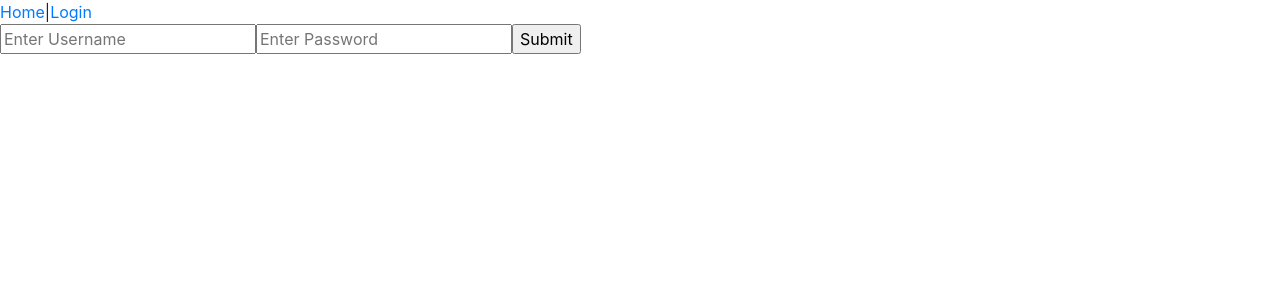
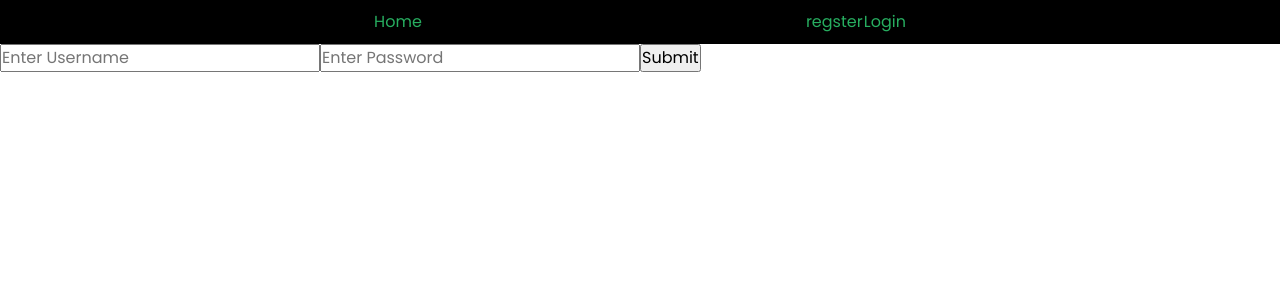
Before and after one commit to Muzmmil207/django-react-chat-app, a React (Create React App) app in the folder frontend/: page /login in a window 1280 px wide. Shown: the top 300 px of the page. Built offline with nearby package versions, Linux system fonts and the light colour scheme.

Commit message:
build regiseration system

```diff
--- a/frontend/public/index.html
+++ b/frontend/public/index.html
@@ -1,36 +1,21 @@
 <!DOCTYPE html>
 <html lang="en">
+
 <head>
   <meta charset="utf-8" />
   <link rel="icon" href="%PUBLIC_URL%/favicon.ico" />
   <meta name="viewport" content="width=device-width, initial-scale=1" />
-    <meta name="theme-color" content="#000000" />
-    <meta
-      name="description"
-      content="Web site created using create-react-app"
-    />
+  <meta name="description" content="Web site created using create-react-app" />
   <link rel="apple-touch-icon" href="%PUBLIC_URL%/logo192.png" />
-    <!--
-      manifest.json provides metadata used when your web app is installed on a
-      user's mobile device or desktop. See https://developers.google.com/web/fundamentals/web-app-manifest/
-    -->
+
   <link rel="manifest" href="%PUBLIC_URL%/manifest.json" />
   <link rel="stylesheet" href="https://cdn.jsdelivr.net/npm/bootstrap@4.5.3/dist/css/bootstrap.min.css"
     integrity="sha384-TX8t27EcRE3e/ihU7zmQxVncDAy5uIKz4rEkgIXeMed4M0jlfIDPvg6uqKI2xXr2" crossorigin="anonymous">
   <title>React App</title>
 </head>
+
 <body>
-    <noscript>You need to enable JavaScript to run this app.</noscript>
   <div id="root"></div>
-    <!--
-      This HTML file is a template.
-      If you open it directly in the browser, you will see an empty page.
+</body>
 
-      You can add webfonts, meta tags, or analytics to this file.
-      The build step will place the bundled scripts into the <body> tag.
-
-      To begin the development, run `npm start` or `yarn start`.
-      To create a production bundle, use `npm run build` or `yarn build`.
-    -->
-  </body>
 </html>
--- /dev/null
+++ b/frontend/src/App.css
@@ -0,0 +1,57 @@
+@import url('https://fonts.googleapis.com/css2?family=Poppins:ital,wght@0,100;0,200;0,300;0,400;0,500;0,600;0,700;0,800;0,900;1,100;1,200;1,300;1,400;1,500;1,600;1,700;1,800&display=swap');
+
+
+* {
+    font-family: 'Poppins', sans-serif;
+    margin: 0;
+    padding: 0;
+    box-sizing: border-box;
+    scroll-behavior: smooth;
+}
+
+:root {
+    --color-primary: #191d2b;
+    --color-secondary: #27AE60;
+    --color-white: #FFFFFF;
+    --color-black: #000;
+    --color-grey-0: #f8f8f8;
+    --color-grey-1: #dbe1e8;
+    --color-grey-2: #b2becd;
+    --color-grey-3: #6c7983;
+    --color-grey-4: #454e56;
+    --color-grey-5: #2a2e35;
+    --color-grey-6: #12181b;
+    --br-sm-2: 14px;
+    --tran: all .4s ease-in-out;
+    --box-shadow-1: 0 3px 15px rgba(0, 0, 0, .2);
+}
+
+a {
+    display: inline-block;
+    text-decoration: none;
+    color: var(--color-secondary);
+}
+
+body {
+    height: 100vh;
+}
+
+header {
+    background-color: black;
+    width: 100%;
+    display: flex;
+    justify-content: space-evenly;
+    align-items: center;
+    padding: 10px 0;
+    color: var(--color-grey-0);
+}
+
+header div {
+    margin: 0 10px;
+}
+
+.auth {
+    width: 100px;
+    display: flex;
+    justify-content: space-between;
+}
--- a/frontend/src/App.js
+++ b/frontend/src/App.js
@@ -1,12 +1,15 @@
 import React from "react";
+import './App.css';
+
 import { BrowserRouter, Routes, Route } from "react-router-dom";
 // import { Login } from "./components/Login";
 // import { Chat } from "./components/Chat";
 import { Navbar } from "./components/Navbar";
 import { AuthProvider } from "./context/AuthContext";
-import {HomePage} from './pages/HomePage';
-import {LoginPage} from './pages/LoginPage';
-import {Chat} from './pages/ChatPage';
+import { HomePage } from './pages/HomePage';
+import { LoginPage } from './pages/LoginPage';
+import RegisterPage from './pages/RegisterPage';
+import { Chat } from './pages/ChatPage';
 // import {PrivateRoute} from './utils/PrivateRoute';
 
 export default function App() {
@@ -16,9 +19,10 @@ export default function App() {
       <AuthProvider>
         <Navbar />
         <Routes>
-            <Route element={<HomePage /> }  path="/" exact/>
-            <Route element={<Chat /> }  path="/chat/:id" exact/>
+          <Route element={<HomePage />} path="/" exact />
+          <Route element={<Chat />} path="/chat/:id" exact />
           <Route element={<LoginPage />} path="/login" />
+          <Route element={<RegisterPage />} path="/register" />
         </Routes>
       </AuthProvider>
     </BrowserRouter>
--- a/frontend/src/components/Navbar.js
+++ b/frontend/src/components/Navbar.js
@@ -3,19 +3,26 @@ import { Link } from "react-router-dom";
 import AuthContext from "../context/AuthContext";
 
 export function Navbar() {
-  let {user, logoutUser} = useContext(AuthContext)
+  let { user, logoutUser } = useContext(AuthContext)
 
   return (
-    <>
+    <header>
+      <div className="home">
         <Link to="/">Home</Link>
-    <span>|</span>
+      </div>
+      <nav className="home">
         {user ? (
+
           <p onClick={logoutUser} >Logout</p>
         ) : (
+          <div className="auth">
+            <Link to="/register">regster</Link>
             <Link to="/login">Login</Link>
+          </div>
         )}
+      </nav>
 
       {user && <p>Hello {user.id}</p>}
-    </>
+    </header>
   );
 }
--- a/frontend/src/context/AuthContext.js
+++ b/frontend/src/context/AuthContext.js
@@ -1,4 +1,4 @@
-import {createContext, useState, useEffect} from 'react'
+import { createContext, useState, useEffect } from 'react'
 import jwt_decode from 'jwt-decode'
 import { useNavigate } from "react-router-dom";
 
@@ -6,14 +6,14 @@ const AuthContext = createContext()
 
 export default AuthContext
 
-export const AuthProvider = ({children}) => {
+export const AuthProvider = ({ children }) => {
 
-    let [authToken, setAuthToken] = useState(()=> localStorage.getItem('authToken') ? JSON.parse(localStorage.getItem('authToken')) : null)
-    let [user, setUser] = useState(()=> localStorage.getItem('authToken') ? jwt_decode(localStorage.getItem('authToken')) : null)
+    let [authToken, setAuthToken] = useState(() => localStorage.getItem('authToken') ? JSON.parse(localStorage.getItem('authToken')) : null)
+    let [user, setUser] = useState(() => localStorage.getItem('authToken') ? jwt_decode(localStorage.getItem('authToken')) : null)
     let [loading, setLoading] = useState(true)
     let navigate = useNavigate()
 
-    let loginUser = async (e)=> {
+    let loginUser = async (e) => {
         e.preventDefault()
 
         let response = await fetch('http://127.0.0.1:8000/api/token/', {
@@ -21,11 +21,11 @@ export const AuthProvider = ({children}) => {
             headers: {
                 'Content-Type': 'application/json',
             },
-            body: JSON.stringify({'username': e.target.username.value, 'password': e.target.password.value})
+            body: JSON.stringify({ 'username': e.target.username.value, 'password': e.target.password.value })
         })
         let data = await response.json()
 
-        if (response.status === 200){
+        if (response.status === 200) {
             setAuthToken(data)
             setUser(jwt_decode(data.access))
             localStorage.setItem('authToken', JSON.stringify(data))
@@ -35,25 +35,44 @@ export const AuthProvider = ({children}) => {
         }
 
     }
+    let registerUser = async (e) => {
+        e.preventDefault()
 
-    let logoutUser = () =>{
+        let response = await fetch('http://127.0.0.1:8000/api/register/', {
+            method: 'POST',
+            headers: {
+                'Content-Type': 'application/json',
+            },
+            body: JSON.stringify({ 'username': e.target.username.value, 'password1': e.target.password1.value, 'password2': e.target.password2.value })
+        })
+        let data = await response.json()
+
+        if (data.response === 'Done') {
+            navigate('/login')
+        } else {
+            alert(data.response)
+        }
+
+    }
+
+    let logoutUser = () => {
         setAuthToken(null)
         setUser(null)
         localStorage.removeItem('authToken')
     }
 
-    let updateToken = async ()=>{
+    let updateToken = async () => {
         let response = await fetch('http://127.0.0.1:8000/api/token/refresh/', {
             method: 'POST',
             headers: {
                 'Content-Type': 'application/json'
             },
-            body: JSON.stringify({'refresh': authToken?.refresh})
+            body: JSON.stringify({ 'refresh': authToken?.refresh })
         })
         let data = await response.json()
 
 
-        if (response.status === 200){
+        if (response.status === 200) {
             setAuthToken(data)
             setUser(jwt_decode(data.access))
             localStorage.setItem('authToken', JSON.stringify(data))
@@ -66,17 +85,18 @@ export const AuthProvider = ({children}) => {
         authToken: authToken,
         user: user,
         loginUser: loginUser,
+        registerUser: registerUser,
         logoutUser: logoutUser,
     }
 
-    useEffect(()=>{
+    useEffect(() => {
         var fiveMinutes = 1000 * 60 * 5
-        let interval = setInterval(()=>{
-            if(authToken){
+        let interval = setInterval(() => {
+            if (authToken) {
                 updateToken()
             }
         }, fiveMinutes)
-        return ()=>  clearInterval(interval)
+        return () => clearInterval(interval)
 
     }, [authToken, loading])
 
--- a/frontend/src/pages/LoginPage.js
+++ b/frontend/src/pages/LoginPage.js
@@ -1,8 +1,8 @@
-import React, {useContext} from "react";
+import React, { useContext } from "react";
 import AuthContext from "../context/AuthContext";
 
-export function  LoginPage(){
-    let {loginUser} = useContext(AuthContext)
+export function LoginPage() {
+    let { loginUser } = useContext(AuthContext)
 
     return (
         <div>
--- /dev/null
+++ b/frontend/src/pages/RegisterPage.js
@@ -0,0 +1,17 @@
+import React, { useContext } from "react";
+import AuthContext from "../context/AuthContext";
+
+export default function RegisterPage() {
+    let { registerUser } = useContext(AuthContext)
+
+    return (
+        <div>
+            <form onSubmit={registerUser}>
+                <input type="text" name="username" placeholder="Enter Username" />
+                <input type="password" name="password1" placeholder="Enter Password" />
+                <input type="password" name="password2" placeholder="Reded Password" />
+                <input type="submit" />
+            </form>
+        </div>
+    )
+}
```
Lines whose indentation alone changed are shown as unchanged.
